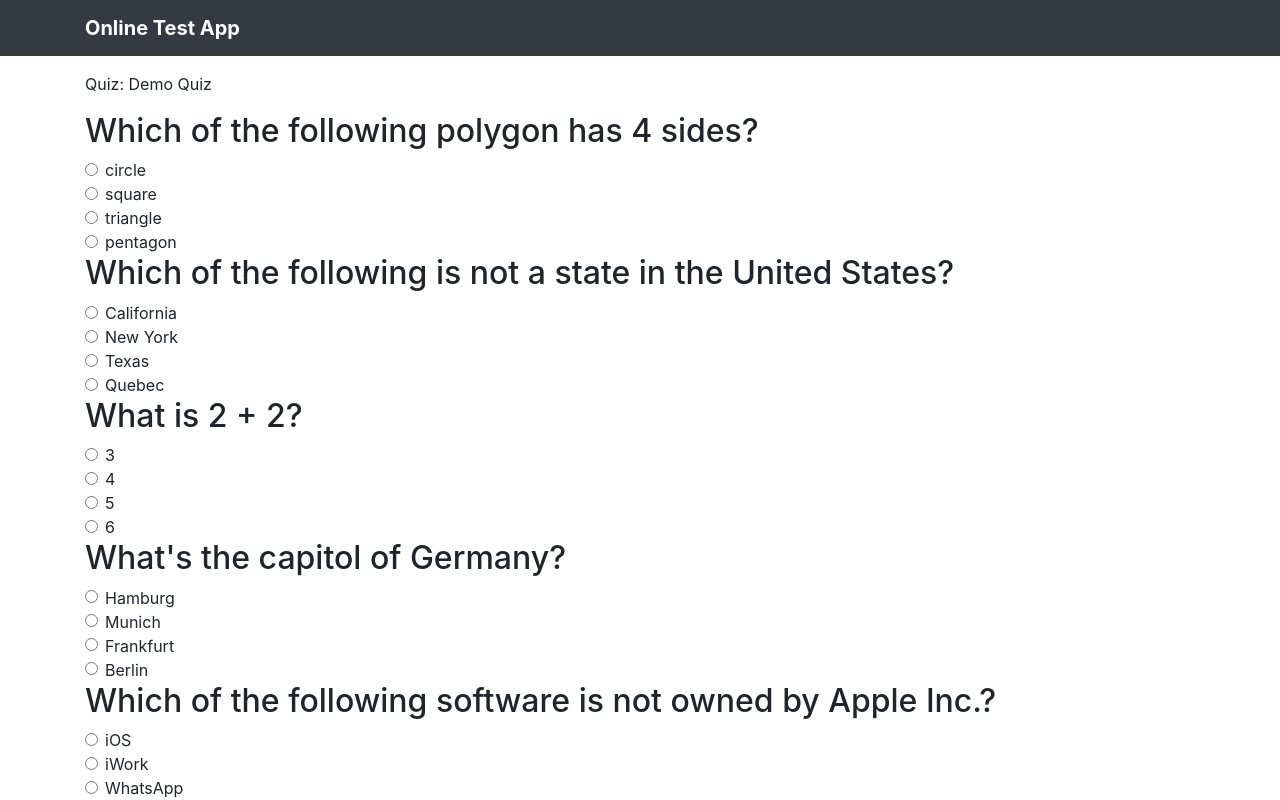
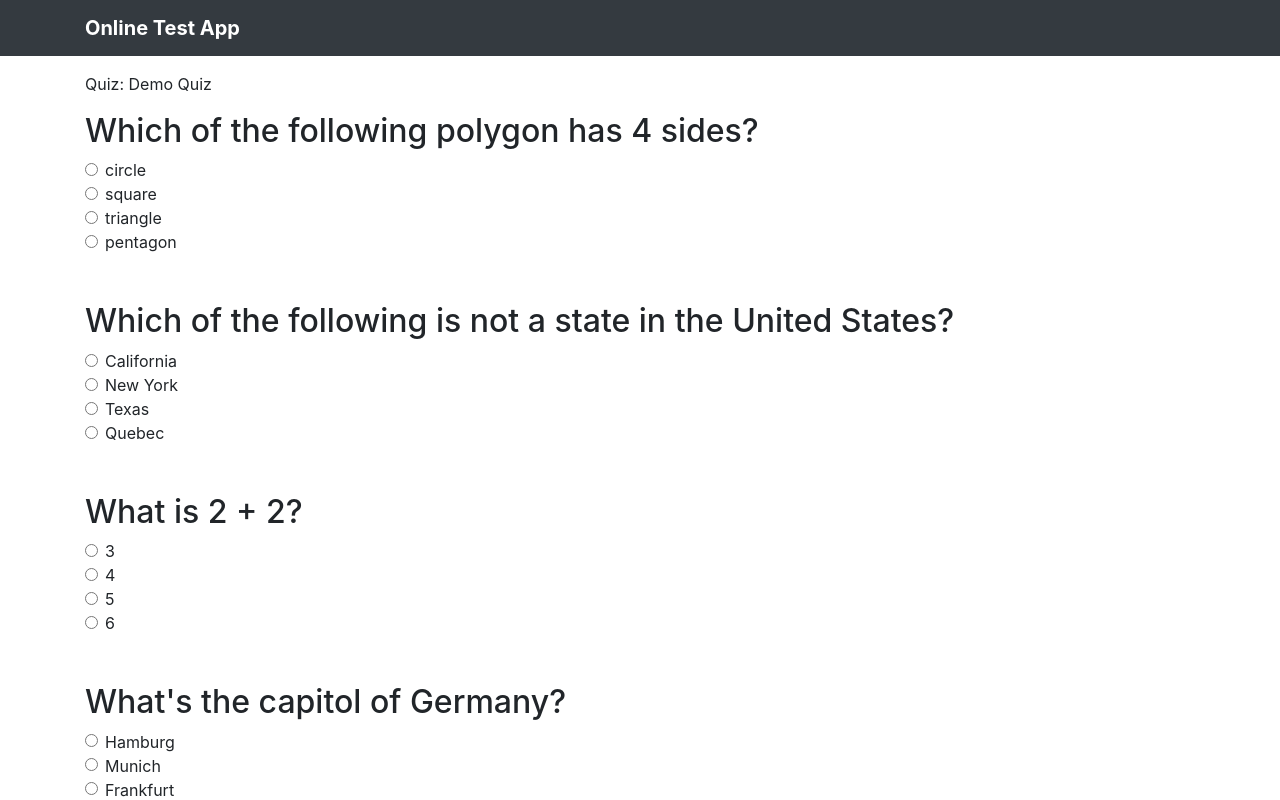
Before and after one commit to austinmchau/1973295_AustinChau_TCSMEANStackTraining, an Angular app in the folder OnlineTestApp/: page /quiz in a window 1280 px wide. Shown: the top 800 px of the page. Built offline with nearby package versions, Linux system fonts and the light colour scheme.

Commit message:
added margin for questions

```diff
--- a/OnlineTestApp/src/app/components/quiz-container/quiz-container.component.html
+++ b/OnlineTestApp/src/app/components/quiz-container/quiz-container.component.html
@@ -2,10 +2,9 @@
 
 <form [formGroup]="quizForm" (ngSubmit)="onSubmit()">
 	<div *ngFor="let question of questions">
-		<app-quiz-question [quizForm]="quizForm" [question]="question"></app-quiz-question>
+		<div class="mb-5">
+			<app-quiz-question [quizForm]="quizForm" [question]="question"></app-quiz-question>
+		</div>
 	</div>
-	<!-- <div *ngFor="let questionForm of questionForms.controls; let i = index">
-		<app-quiz-question [questionForm]="questionForm" [question]="questions ? questions[i] : undefined"></app-quiz-question>
-	</div> -->
 	<button type="submit">Submit</button>
 </form>
--- a/OnlineTestApp/src/app/components/quiz-container/quiz-container.component.ts
+++ b/OnlineTestApp/src/app/components/quiz-container/quiz-container.component.ts
@@ -10,11 +10,8 @@ import { QuizApiService } from 'src/app/services/quiz-api.service';
 })
 export class QuizContainerComponent implements OnInit {
 
-	quizForm = new FormGroup({
-		// questions: new FormArray([]),
-	});
+	quizForm = new FormGroup({});
 	get questionForms() { return this.quizForm.get("questions") as FormArray; }
-	// get questionForms() { return (this.quizForm.controls.questions as FormArray).controls as FormGroup[]; }
 
 	currentQuiz?: IQuiz;
 	questions?: IQuizQuestion[];
@@ -23,15 +20,6 @@ export class QuizContainerComponent implements OnInit {
 	constructor(private quizApi: QuizApiService, private fb: FormBuilder) { }
 
 	ngOnInit(): void {
-		// this.quizApi.getAvailableQuizzes().subscribe(quizzes => this.quizList = quizzes);
-		// this.quizApi.getQuiz("demo-quiz").subscribe(quiz => {
-		// 	this.currentQuiz = quiz;
-		// 	this.questions = (() => {
-		// 		const questions = quiz?.payload?.questions;
-		// 		if (!Array.isArray(questions)) { console.error("invalid quiz questions."); return []; }
-		// 		return questions.filter(question => isQuizQuestion(question));
-		// 	})();
-		// });
 		this.quizApi.getQuiz("demo-quiz").subscribe(quiz => {
 			this.currentQuiz = quiz;
 			this.questions = (() => {
@@ -39,10 +27,6 @@ export class QuizContainerComponent implements OnInit {
 				if (!Array.isArray(questions)) { console.error("invalid quiz questions."); return []; }
 				return questions.filter(question => isQuizQuestion(question));
 			})();
-
-			// this.quizForm = new FormGroup({
-			// 	"questions": new FormArray(this.questions?.map(question => new FormGroup({}))),
-			// });
 		})
 	}
 
--- a/OnlineTestApp/src/app/components/quiz-question/quiz-question.component.ts
+++ b/OnlineTestApp/src/app/components/quiz-question/quiz-question.component.ts
@@ -1,5 +1,5 @@
-import { Component, Input, OnChanges, OnInit, SimpleChanges } from '@angular/core';
-import { ControlContainer, FormControl, FormControlDirective, FormGroup, NgForm, Validators } from '@angular/forms';
+import { Component, Input, OnInit } from '@angular/core';
+import { FormControl, FormGroup, Validators } from '@angular/forms';
 import { IQuizQuestion, MCQuestion } from 'src/app/models/quiz';
 
 @Component({
@@ -7,7 +7,7 @@ import { IQuizQuestion, MCQuestion } from 'src/app/models/quiz';
 	templateUrl: './quiz-question.component.html',
 	styleUrls: ['./quiz-question.component.css'],
 })
-export class QuizQuestionComponent implements OnInit, OnChanges {
+export class QuizQuestionComponent implements OnInit {
 
 	@Input("question") quizQuestion!: IQuizQuestion;
 	@Input() quizForm!: FormGroup;
@@ -21,17 +21,10 @@ export class QuizQuestionComponent implements OnInit, OnChanges {
 	}
 	get questionFormControl() { return this.quizForm.get(this.questionId) as FormControl; }
 
-	choiceId(id: number) { return `${this.questionId}-${id.toString()}`}
+	choiceId(id: number) { return `${this.questionId}-${id.toString()}` }
 
 	constructor() { }
 	ngOnInit(): void {
 		this.quizForm.addControl(this.questionId, new FormControl("", [Validators.required]));
 	}
-
-	ngOnChanges(changes: SimpleChanges): void {
-		// if (changes.quizQuestion) {
-		// 	this.quizQuestion = changes.quizQuestion.currentValue;
-		// }
-	}
-
 }
```
